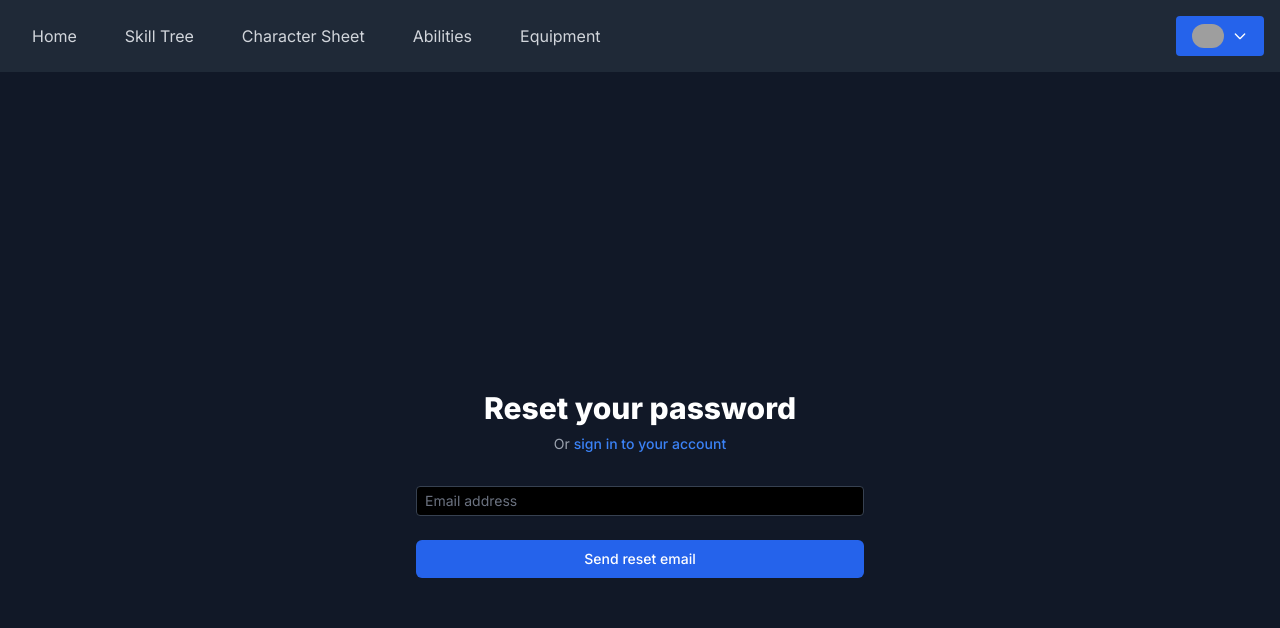
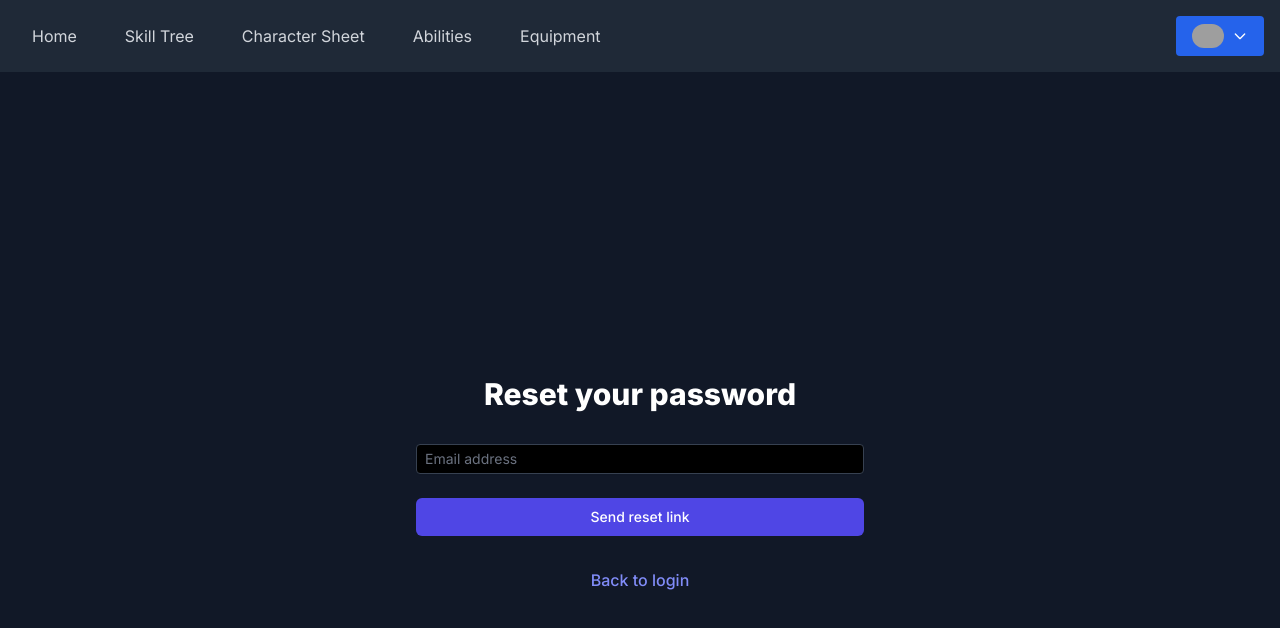
Before and after one commit to Aygran/tol-beta, a Next.js app: page /reset-password in a window 1280 px wide. Shown: the top 628 px of the page. Built offline with nearby package versions, Linux system fonts and the light colour scheme; no server answers; grey boxes are pictures that could not be loaded.

Commit message:
Fix TypeScript errors in Firebase initialization and reset password page

```diff
--- a/src/app/reset-password/page.tsx
+++ b/src/app/reset-password/page.tsx
@@ -7,81 +7,78 @@ import Link from 'next/link';
 
 export default function ResetPassword() {
   const [email, setEmail] = useState('');
+  const [message, setMessage] = useState('');
   const [error, setError] = useState('');
-  const [success, setSuccess] = useState('');
-  const [loading, setLoading] = useState(false);
 
   const handleSubmit = async (e: React.FormEvent) => {
     e.preventDefault();
-    setError('');
-    setSuccess('');
-    setLoading(true);
+    if (!auth) {
+      setError('Authentication service is not available');
+      return;
+    }
 
     try {
       await sendPasswordResetEmail(auth, email);
-      setSuccess('Password reset email sent! Please check your inbox.');
-    } catch (error: any) {
-      setError(error.message || 'Failed to send password reset email. Please try again.');
-      console.error('Password reset error:', error);
-    } finally {
-      setLoading(false);
+      setMessage('Password reset email sent. Please check your inbox.');
+      setError('');
+    } catch (err) {
+      setError('Failed to send password reset email. Please try again.');
+      setMessage('');
     }
   };
 
   return (
-    <div className="min-h-screen flex items-center justify-center bg-gray-900 py-12 px-4 sm:px-6 lg:px-8">
+    <div className="min-h-screen bg-gray-900 flex items-center justify-center py-12 px-4 sm:px-6 lg:px-8">
       <div className="max-w-md w-full space-y-8">
         <div>
           <h2 className="mt-6 text-center text-3xl font-extrabold text-white">
             Reset your password
           </h2>
-          <p className="mt-2 text-center text-sm text-gray-400">
-            Or{' '}
-            <Link href="/login" className="font-medium text-blue-500 hover:text-blue-400">
-              sign in to your account
-            </Link>
-          </p>
         </div>
         <form className="mt-8 space-y-6" onSubmit={handleSubmit}>
-          {error && (
-            <div className="bg-red-500/10 border border-red-500 text-red-500 px-4 py-3 rounded relative" role="alert">
-              <span className="block sm:inline">{error}</span>
-            </div>
-          )}
-          {success && (
-            <div className="bg-green-500/10 border border-green-500 text-green-500 px-4 py-3 rounded relative" role="alert">
-              <span className="block sm:inline">{success}</span>
-            </div>
-          )}
           <div className="rounded-md shadow-sm -space-y-px">
             <div>
-              <label htmlFor="email" className="sr-only">
+              <label htmlFor="email-address" className="sr-only">
                 Email address
               </label>
               <input
-                id="email"
+                id="email-address"
                 name="email"
                 type="email"
                 autoComplete="email"
                 required
+                className="appearance-none rounded-none relative block w-full px-3 py-2 border border-gray-700 placeholder-gray-500 text-white bg-gray-800 rounded-t-md focus:outline-none focus:ring-indigo-500 focus:border-indigo-500 focus:z-10 sm:text-sm"
+                placeholder="Email address"
                 value={email}
                 onChange={(e) => setEmail(e.target.value)}
-                className="appearance-none rounded relative block w-full px-3 py-2 border border-gray-700 placeholder-gray-500 text-white bg-black focus:outline-none focus:ring-blue-500 focus:border-blue-500 focus:z-10 sm:text-sm"
-                placeholder="Email address"
               />
             </div>
           </div>
 
+          {message && (
+            <div className="text-green-500 text-sm text-center">{message}</div>
+          )}
+          {error && (
+            <div className="text-red-500 text-sm text-center">{error}</div>
+          )}
+
           <div>
             <button
               type="submit"
-              disabled={loading}
-              className="group relative w-full flex justify-center py-2 px-4 border border-transparent text-sm font-medium rounded-md text-white bg-blue-600 hover:bg-blue-700 focus:outline-none focus:ring-2 focus:ring-offset-2 focus:ring-blue-500 disabled:bg-gray-600 disabled:cursor-not-allowed"
+              className="group relative w-full flex justify-center py-2 px-4 border border-transparent text-sm font-medium rounded-md text-white bg-indigo-600 hover:bg-indigo-700 focus:outline-none focus:ring-2 focus:ring-offset-2 focus:ring-indigo-500"
             >
-              {loading ? 'Sending reset email...' : 'Send reset email'}
+              Send reset link
             </button>
           </div>
         </form>
+        <div className="text-center">
+          <Link
+            href="/login"
+            className="font-medium text-indigo-400 hover:text-indigo-300"
+          >
+            Back to login
+          </Link>
+        </div>
       </div>
     </div>
   );
--- a/src/lib/firebase.ts
+++ b/src/lib/firebase.ts
@@ -1,6 +1,6 @@
-import { initializeApp, getApps } from 'firebase/app';
-import { getAuth } from 'firebase/auth';
-import { getFirestore } from 'firebase/firestore';
+import { initializeApp, getApps, FirebaseApp } from 'firebase/app';
+import { getAuth, Auth } from 'firebase/auth';
+import { getFirestore, Firestore } from 'firebase/firestore';
 
 const firebaseConfig = {
   apiKey: process.env.NEXT_PUBLIC_FIREBASE_API_KEY,
@@ -13,9 +13,9 @@ const firebaseConfig = {
 };
 
 // Initialize Firebase only on the client side
-let app;
-let auth;
-let db;
+let app: FirebaseApp | undefined;
+let auth: Auth | undefined;
+let db: Firestore | undefined;
 
 if (typeof window !== 'undefined') {
   if (!getApps().length) {
```
